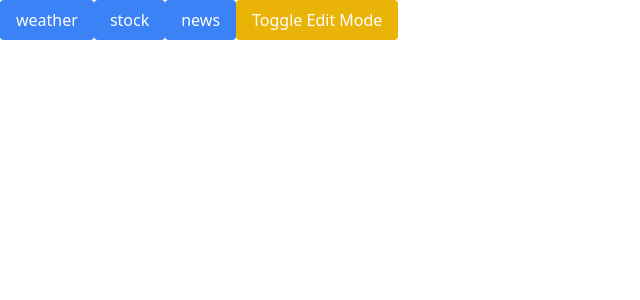
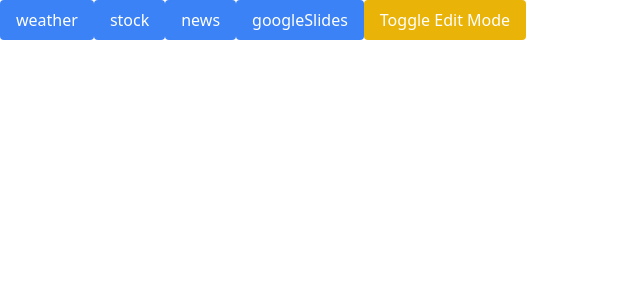
Before and after one commit to jainhardik120/stay-up, a React (Create React App) app: page / in a window 1280 px wide. Shown: the top 300 px of the page, without its empty margins (0-640 px from the left). Built offline with nearby package versions, Linux system fonts and the light colour scheme.

Commit message:
widget id props

```diff
--- a/src/components/WidgetBoard.tsx
+++ b/src/components/WidgetBoard.tsx
@@ -35,7 +35,7 @@ const WidgetBoard: React.FC = () => {
                   ×
                 </button>
               )}
-              <WidgetComponent />
+              <WidgetComponent id={widget.id} />
             </div>
           );
         })}
--- a/src/index.tsx
+++ b/src/index.tsx
@@ -12,5 +12,4 @@ root.render(
   <React.StrictMode>
     <App />
   </React.StrictMode>
-
 );
--- a/src/widgets/NewsWidget.tsx
+++ b/src/widgets/NewsWidget.tsx
@@ -1,4 +1,6 @@
-const NewsWidget: React.FC = () => (
+import { WidgetProps } from ".";
+
+const NewsWidget: React.FC<WidgetProps> = () => (
   <div className="bg-red-200 p-4 w-full h-full">
     <h2 className="text-xl font-bold">News</h2>
     <p>Latest headlines...</p>
--- a/src/widgets/StockWidget.tsx
+++ b/src/widgets/StockWidget.tsx
@@ -1,4 +1,6 @@
-const StockWidget: React.FC = () => (
+import { WidgetProps } from ".";
+
+const StockWidget: React.FC<WidgetProps> = () => (
   <div className="bg-green-200 p-4 w-full h-full">
     <h2 className="text-xl font-bold">Stocks</h2>
     <p>AAPL: $150.25 (+1.5%)</p>
--- a/src/widgets/WeatherWidget.tsx
+++ b/src/widgets/WeatherWidget.tsx
@@ -1,4 +1,6 @@
-const WeatherWidget: React.FC = () => (
+import { WidgetProps } from ".";
+
+const WeatherWidget: React.FC<WidgetProps> = () => (
   <div className="bg-blue-200 p-4 w-full h-full">
     <h2 className="text-xl font-bold">Weather</h2>
     <p>Sunny, 72°F</p>
--- a/src/widgets/index.ts
+++ b/src/widgets/index.ts
@@ -1,6 +1,11 @@
+import googleSlides from "./google-slides";
 import NewsWidget from "./NewsWidget";
 import StockWidget from "./StockWidget";
 import WeatherWidget from "./WeatherWidget";
+
+export interface WidgetProps {
+  id: string;
+}
 
 export interface WidgetData {
   id: string;
@@ -11,4 +16,5 @@ export const widgetTypes = {
   weather: WeatherWidget,
   stock: StockWidget,
   news: NewsWidget,
+  googleSlides: googleSlides,
 };
--- a/src/widgets/pomodore-timer/index.tsx
+++ b/src/widgets/pomodore-timer/index.tsx
@@ -1,6 +1,7 @@
 import React, { useState, useEffect } from 'react';
+import { WidgetProps } from '..';
 
-const PomodoroTimer: React.FC = () => {
+const PomodoroTimer: React.FC<WidgetProps> = () => {
   const [minutes, setMinutes] = useState(25);
   const [seconds, setSeconds] = useState(0);
   const [isActive, setIsActive] = useState(false);
```
